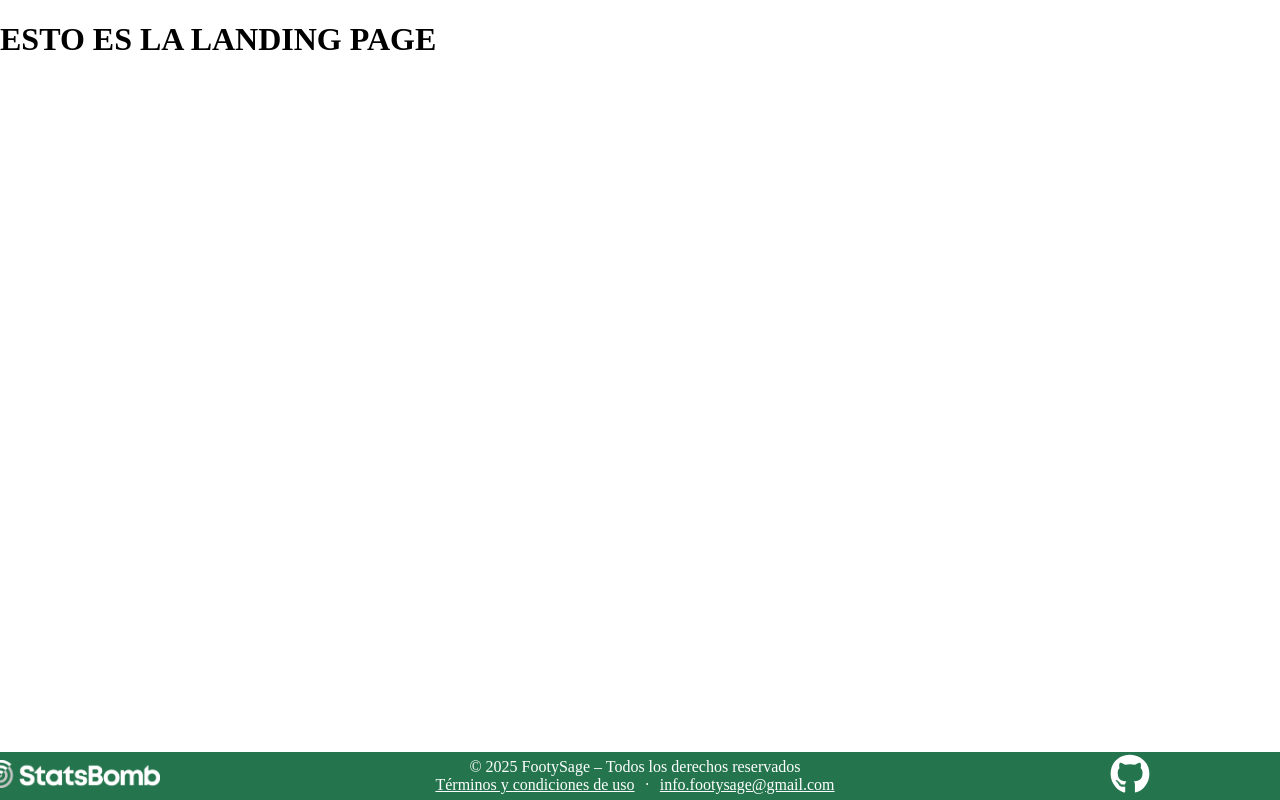
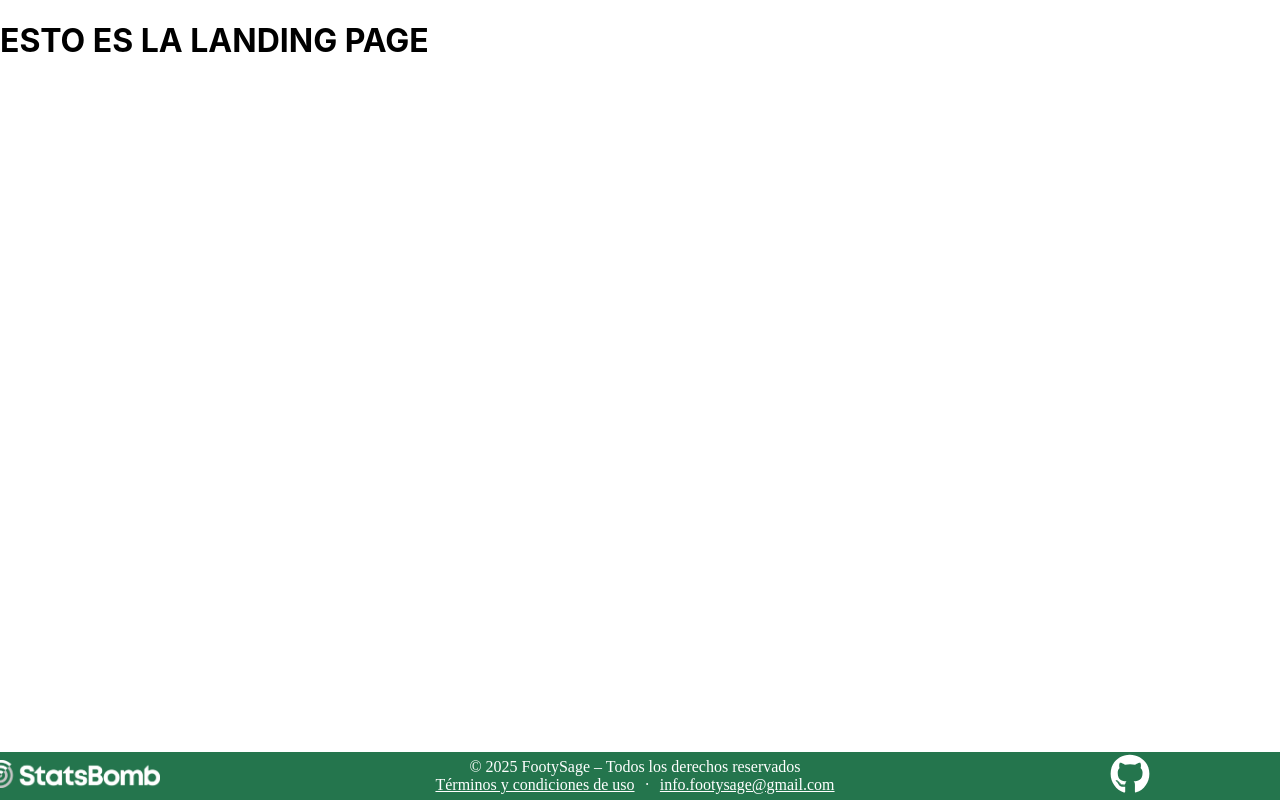
Before and after one commit to Jaime-Linares/FootySage, a React (Create React App) app in the folder frontend/: page / in a window 1280 px wide. Built offline with nearby package versions, Linux system fonts and the light colour scheme.

Commit message:
fix: delete incorrect font-family

```diff
--- a/frontend/src/index.css
+++ b/frontend/src/index.css
@@ -5,6 +5,5 @@ body {
   margin: 0;
   padding: 0;
   font-family: var(--font-family-base);
-  font-family: var(--font-family-base-footer);
   background-color: var(--color-background);
 }
```
